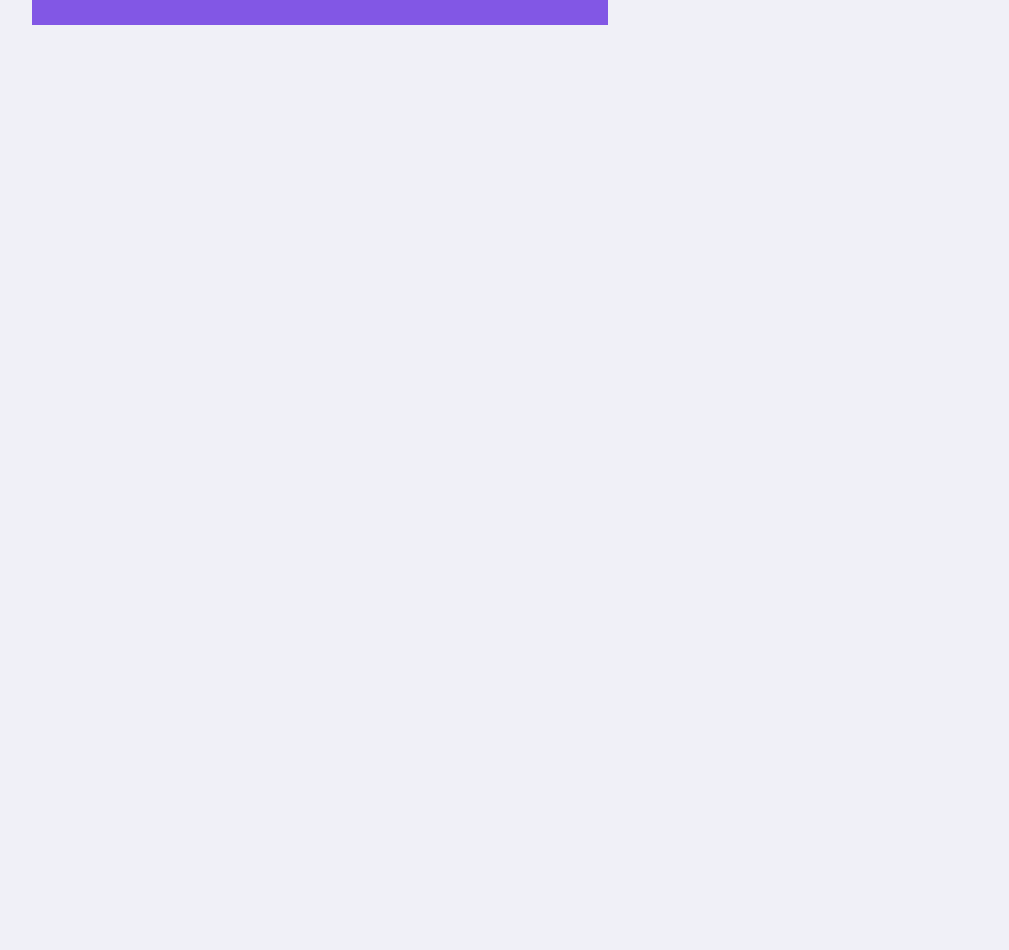
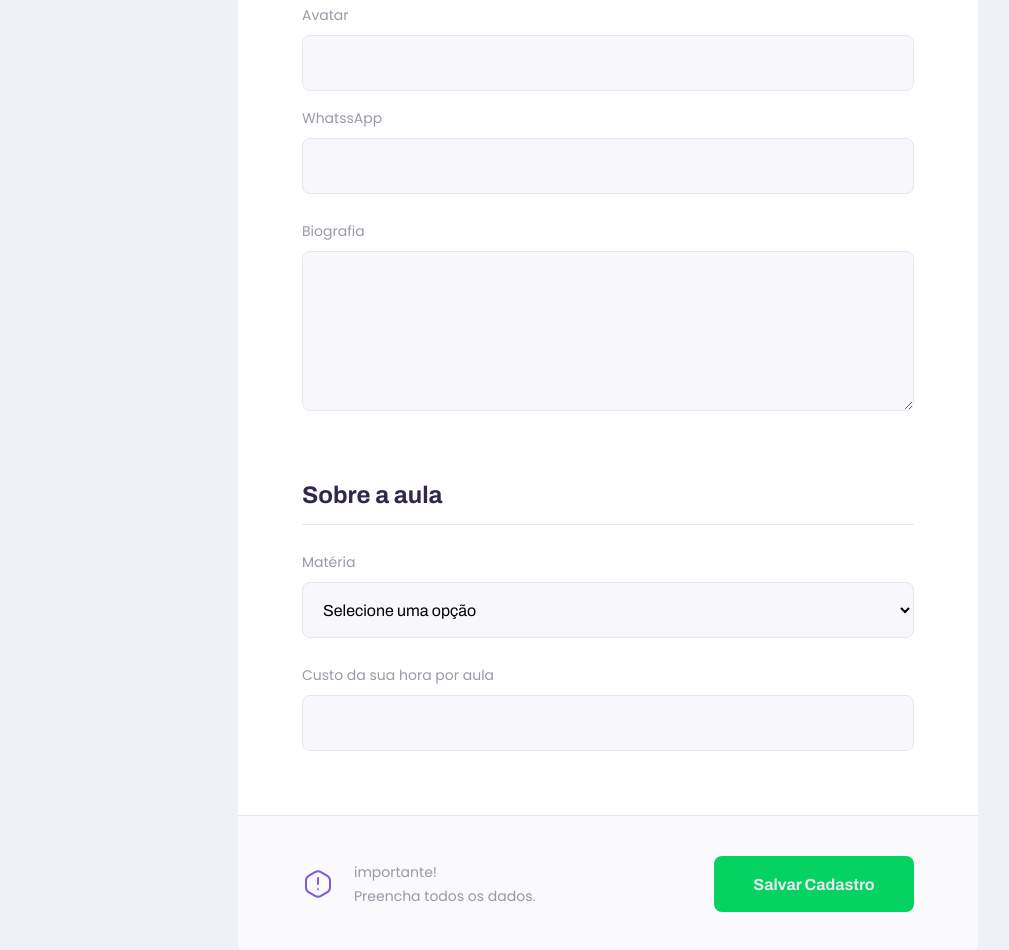
Before and after one commit to dan36poars/proffy, a React (Create React App) app: page /give-classes in a window 1280 px wide. Shown: the part 480-1430 px from the top of the page, without its empty margins (32-1041 px from the left). Before the commit the page ends 800 px from the top, so only its background shows below. Built offline with nearby package versions, Linux system fonts and the light colour scheme.

Commit message:
working in page form teacher list

```diff
--- /dev/null
+++ b/src/components/input/index.tsx
@@ -0,0 +1,20 @@
+import React, { InputHTMLAttributes } from 'react';
+
+import './style.css';
+
+interface inputProps extends InputHTMLAttributes<HTMLInputElement> {
+    label: string;
+    name: string;
+
+}
+
+const Input: React.FC<inputProps> = ({label, name, ...rest }) => {
+    return (
+        <div className="input-block">
+            <label htmlFor={name}>{label}</label>
+            <input type="text" id={name} {...rest} />
+        </div>
+    )
+}
+
+export default Input;
--- /dev/null
+++ b/src/components/input/style.css
@@ -0,0 +1,34 @@
+.input-block {
+  position: relative;
+}
+
+.input-block + .input-block {
+  margin-top: 1.4rem;
+}
+
+.input-block label {
+  font-size: 1.4rem;
+}
+
+.input-block input {
+  width: 100%;
+  height: 5.6rem;
+  margin-top: 0.8rem;
+  border-radius: 0.8rem;
+  background: var(--color-input-background);
+  border: 1px solid var(--color-line-in-white);
+  outline: 0;
+  padding: 0 1.6rem;
+  font: 1.6rem Archivo;
+}
+
+.input-block:focus-within::after {
+  width: calc(100% - 3.2rem);
+  height: 2px;
+  content: "";
+  background: var(--color-primary-light);
+  position: absolute;
+  left: 1.6rem;
+  right: 1.6rem;
+  bottom: 0;
+}
--- a/src/components/pageHeader/index.tsx
+++ b/src/components/pageHeader/index.tsx
@@ -9,8 +9,11 @@
 // style
 import './style.css';
 
+
+// types
 interface PageHeaderProps {
     title: string;
+    description?: string;
 }
 
 const PageHeader: React.FC<PageHeaderProps> = (props) => {
@@ -27,6 +30,9 @@
                 <strong>
                     {props.title}
                 </strong>
+                {props.description &&
+                    <p>{props.description}</p>
+                }
                 {props.children}
             </div>
         </header>
--- a/src/components/pageHeader/style.css
+++ b/src/components/pageHeader/style.css
@@ -40,6 +40,14 @@
     color: var(--color-title-in-primary);
 }
 
+.page-header .header-content p {
+    max-width: 30rem;
+    font-size: 1.6rem;
+    line-height: 2.6rem;
+    color: var(--color-text-in-primary);
+    margin-top: 2.4rem;
+}
+
 @media (min-width: 700px) {
 
     .page-header .top-bar-container {
--- /dev/null
+++ b/src/components/select/index.tsx
@@ -0,0 +1,28 @@
+import React, { SelectHTMLAttributes } from 'react';
+
+import './style.css';
+
+interface SelectProps extends SelectHTMLAttributes<HTMLSelectElement> {
+    label: string;
+    name: string;
+    options: Array<{
+        value: string;
+        label: string;
+    }>;
+}
+
+const Select: React.FC<SelectProps> = ({label, name, options, ...rest }) => {
+    return (
+        <div className="select-block">
+            <label htmlFor={name}>{label}</label>
+            <select id={name} {...rest} defaultValue={'DEFAULT'}>
+                <option value="DEFAULT" disabled hidden>Selecione uma opção</option>
+                {options.map(option => {
+                    return <option key={option.value} value={option.value}>{option.label}</option>
+                })}
+            </select>
+        </div>
+    )
+}
+
+export default Select;
--- /dev/null
+++ b/src/components/select/style.css
@@ -0,0 +1,34 @@
+.select-block {
+  position: relative;
+}
+
+.select-block + .select-block {
+  margin-top: 1.4rem;
+}
+
+.select-block label {
+  font-size: 1.4rem;
+}
+
+.select-block select {
+  width: 100%;
+  height: 5.6rem;
+  margin-top: 0.8rem;
+  border-radius: 0.8rem;
+  background: var(--color-input-background);
+  border: 1px solid var(--color-line-in-white);
+  outline: 0;
+  padding: 0 1.6rem;
+  font: 1.6rem Archivo;
+}
+
+.select-block:focus-within::after {
+  width: calc(100% - 3.2rem);
+  height: 2px;
+  content: "";
+  background: var(--color-primary-light);
+  position: absolute;
+  left: 1.6rem;
+  right: 1.6rem;
+  bottom: 0;
+}
--- /dev/null
+++ b/src/components/textarea/index.tsx
@@ -0,0 +1,20 @@
+import React, { TextareaHTMLAttributes } from 'react';
+
+import './style.css';
+
+interface textAreaProps extends TextareaHTMLAttributes<HTMLTextAreaElement> {
+    label: string;
+    name: string;
+
+}
+
+const TextArea: React.FC<textAreaProps> = ({label, name, ...rest }) => {
+    return (
+        <div className="textarea-block">
+            <label htmlFor={name}>{label}</label>
+            <textarea id={name} {...rest} />
+        </div>
+    )
+}
+
+export default TextArea;
--- /dev/null
+++ b/src/components/textarea/style.css
@@ -0,0 +1,36 @@
+.textarea-block {
+  position: relative;
+}
+
+.textarea-block + .textarea-block {
+  margin-top: 1.4rem;
+}
+
+.textarea-block label {
+  font-size: 1.4rem;
+}
+
+.textarea-block textarea {
+  width: 100%;
+  height: 16rem;
+  min-height: 8rem;
+  margin-top: 0.8rem;
+  border-radius: 0.8rem;
+  background: var(--color-input-background);
+  border: 1px solid var(--color-line-in-white);
+  outline: 0;
+  resize: vertical;
+  padding: 1.2rem 1.6rem;
+  font: 1.6rem Archivo;
+}
+
+.textarea-block:focus-within::after {
+  width: calc(100% - 3.2rem);
+  height: 2px;
+  content: "";
+  background: var(--color-primary-light);
+  position: absolute;
+  left: 1.6rem;
+  right: 1.6rem;
+  bottom: 7px;
+}
--- a/src/pages/teacherForm/index.tsx
+++ b/src/pages/teacherForm/index.tsx
@@ -1,10 +1,63 @@
 import React from 'react';
 import PageHeader from '../../components/pageHeader';
+
+// components
+import Input from '../../components/input';
+import TextArea from '../../components/textarea';
+import Select from '../../components/select';
+
+// styles
+import './style.css';
+
+// icons
+import warningIcon from '../../assets/icons/warning.svg';
+
 
 function TeacherForm() {
     return(
         <div id="page-teacher-form" className="container" >
-            <PageHeader title="Que incrível que você quer dar aula" />
+            <PageHeader
+                title="Que incrível que você quer dar aula"
+                description="Para dar início a sua jornada é preencher o formulário"
+            />
+            <main>
+                <fieldset>
+                    <legend>Seus Dados</legend>
+                    <Input name="name" label="Nome Completo"/>
+                    <Input name="avatar" label="Avatar"/>
+                    <Input name="whatsapp" label="WhatssApp"/>
+                    <TextArea name="bio" label="Biografia"/>
+                </fieldset>
+
+                <fieldset>
+                    <legend>Sobre a aula</legend>
+                    <Select
+                        name="subject"
+                        label="Matéria"
+                        options={[
+                            { value: 'Artes', label: 'Artes' },
+                            { value: 'Biologio', label: 'Biologio' },
+                            { value: 'Física', label: 'Física' },
+                            { value: 'Matemática', label: 'Matemática' },
+                            { value: 'Geografia', label: 'Geografia' },
+                            { value: 'História', label: 'História' },
+                            { value: 'Educação Física', label: 'Educação Física' },
+                            { value: 'Português', label: 'Português' },
+                            { value: 'Química', label: 'Química' }
+                        ]}
+                    />
+                    <Input name="cost" label="Custo da sua hora por aula"/>
+                </fieldset>
+
+                <footer>
+                    <p>
+                        <img src={warningIcon} alt="alert"/>
+                        importante! <br/>
+                        Preencha todos os dados.
+                    </p>
+                    <button type="button">Salvar Cadastro</button>
+                </footer>
+            </main>
         </div>
     );
 }
--- a/src/pages/teacherForm/style.css
+++ b/src/pages/teacherForm/style.css
@@ -0,0 +1,124 @@
+#page-teacher-form {
+    width: 100vw;
+    height: 100vh;
+}
+
+#page-teacher-form .page-header .header-content {
+    margin-bottom: 6.4rem;
+}
+
+
+#page-teacher-form main {
+    background: var(--color-box-base);
+    width: 100%;
+    max-width: 74rem;
+    border-radius: 0.8rem;
+    margin: -3.2rem auto 3.2rem;
+    padding-top: 6.4rem;
+    overflow: hidden;
+}
+
+#page-teacher-form main label {
+    color: var(--color-text-complement);
+}
+
+#page-teacher-form main fieldset {
+    border: 0;
+    padding: 0 2.4rem;
+}
+
+#page-teacher-form main fieldset + fieldset {
+    margin-top: 6.4rem;
+}
+
+#page-teacher-form main fieldset legend {
+    font: 700 2.4rem Archivo;
+    color: var(--color-text-title);
+    margin-bottom: 2.4rem;
+    display: flex;
+    align-items: center;
+    justify-content: space-between;
+    width: 100%;
+    padding-bottom: 1.6rem;
+    border-bottom: 1px solid var(--color-line-in-white);
+}
+
+#page-teacher-form main fieldset .input-block + .textarea-block,
+#page-teacher-form main fieldset .select-block + .input-block
+ {
+    margin-top: 2.4rem;
+}
+
+#page-teacher-form main footer {
+    padding: 4rem 2.4rem;
+    background: var(--color-box-footer);
+    border-top:1px solid var(--color-line-in-white);
+    margin-top: 6.4rem;
+}
+
+#page-teacher-form main footer p {
+    display: flex;
+    align-items: center;
+    justify-content: center;
+    font-size: 1.4rem;
+    line-height: 2.4rem;
+    color: var(--color-text-complement);
+}
+
+#page-teacher-form main footer p img {
+    margin-right: 2rem;
+}
+
+#page-teacher-form main footer button {
+    border: none;
+    height: 5.6rem;
+    width: 100%;
+    background: var(--color-secundary);
+    cursor: pointer;
+    color: var(--color-line-in-white);
+    margin-top: 2rem;
+    border: 0;
+    border-radius: .8rem;
+    font: 700 1.6rem Archivo;
+    display: flex;
+    align-items: center;
+    justify-content: center;
+    text-decoration: none;
+    transition: background ease .2s;
+}
+
+#page-teacher-form main footer button:hover {
+    background: var(--color-secundary-dark);
+}
+
+
+@media (min-width: 700px) {
+    #page-teacher-form {
+        max-width: 100vw;
+        display: block;
+    }
+
+    #page-teacher-form .page-header .header-content {
+        margin-bottom: 0;
+    }
+
+    #page-teacher-form main fieldset {
+        padding:0 6.4rem;
+    }
+
+    #page-teacher-form main footer {
+        padding: 4.0rem 6.4rem;
+        display: flex;
+        align-items: center;
+        justify-content: space-between;
+    }
+
+    #page-teacher-form main footer p {
+        justify-content: space-between;
+    }
+
+    #page-teacher-form main footer button {
+        width: 20rem;
+        margin-top: 0;
+    }
+}
--- a/src/pages/teacherList/index.tsx
+++ b/src/pages/teacherList/index.tsx
@@ -3,6 +3,7 @@
 // components
 import TeacherItem from '../../components/teacherItem';
 import PageHeader from '../../components/pageHeader';
+import Input from '../../components/input';
 
 // style
 import './style.css';
@@ -12,18 +13,9 @@
         <div id="page-teacher-list" className="container" >
             <PageHeader title="Estes são os proffys disponíveis" >
                 <form id="search-teachers">
-                    <div className="input-block">
-                        <label htmlFor="subject">Matéria</label>
-                        <input type="text" id="subject"/>
-                    </div>
-                    <div className="input-block">
-                        <label htmlFor="week-day">Dia da Semana</label>
-                        <input type="text" id="subject"/>
-                    </div>
-                    <div className="input-block">
-                        <label htmlFor="time">Hora</label>
-                        <input type="text" id="subject"/>
-                    </div>
+                    <Input name="subject" label="Matéria" />
+                    <Input name="week-day" label="Dia da Semana" />
+                    <Input type="time" name="time" label="Hora" />
                 </form>
             </PageHeader>
 
```
Also changed, not shown: src/pages/teacherList/style.css (+0 -35 lines).
